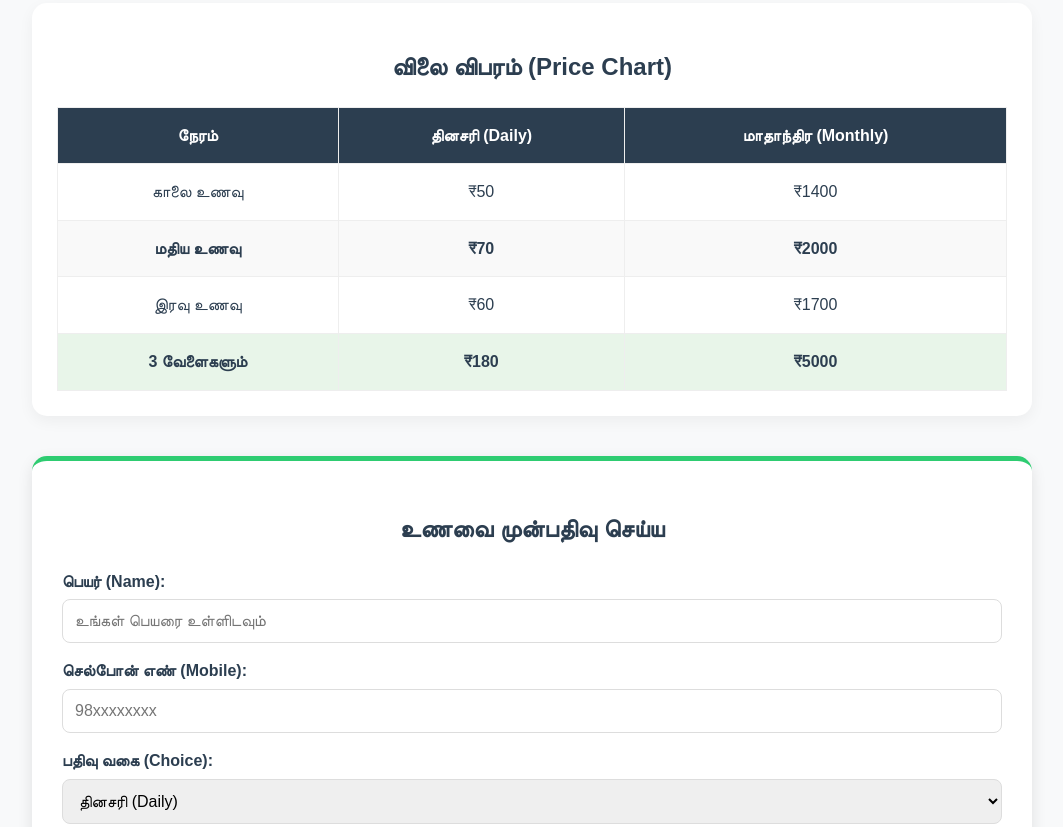
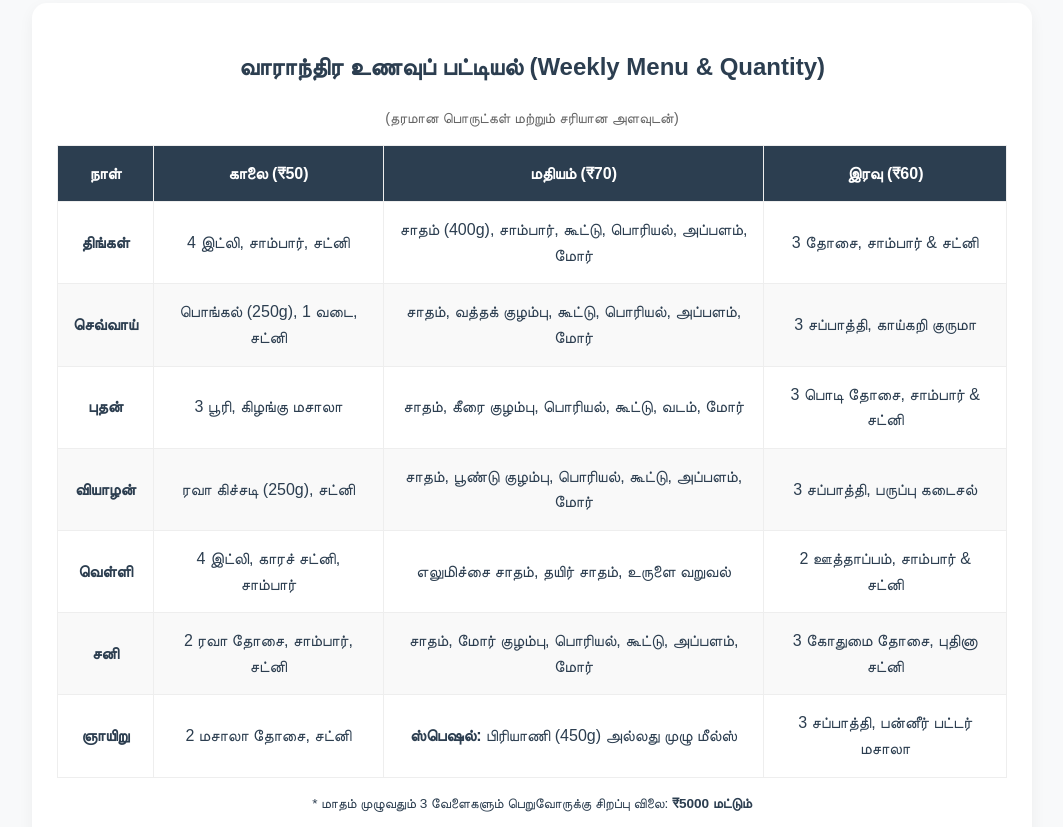
Before and after one commit to myshopallinall/homefoods, a plain HTML site: page index.html in a window 1280 px wide. Shown: the part 670-1497 px from the top of the page, without its empty margins (108-1171 px from the left). Drawn offline with Linux system fonts and the light colour scheme; a web font is replaced by a local one.

Commit message:
Update index.html

```diff
--- a/index.html
+++ b/index.html
@@ -198,6 +198,67 @@
             </div>
         </div>
     </div>
+<div class="price-table-section">
+        <h2 style="text-align: center;">வாராந்திர உணவுப் பட்டியல் (Weekly Menu & Quantity)</h2>
+        <p style="text-align: center; color: #666; font-size: 0.9rem;">(தரமான பொருட்கள் மற்றும் சரியான அளவுடன்)</p>
+        <table>
+            <thead>
+                <tr>
+                    <th>நாள்</th>
+                    <th>காலை (₹50)</th>
+                    <th>மதியம் (₹70)</th>
+                    <th>இரவு (₹60)</th>
+                </tr>
+            </thead>
+            <tbody>
+                <tr>
+                    <td><strong>திங்கள்</strong></td>
+                    <td>4 இட்லி, சாம்பார், சட்னி</td>
+                    <td>சாதம் (400g), சாம்பார், கூட்டு, பொரியல், அப்பளம், மோர்</td>
+                    <td>3 தோசை, சாம்பார் & சட்னி</td>
+                </tr>
+                <tr>
+                    <td><strong>செவ்வாய்</strong></td>
+                    <td>பொங்கல் (250g), 1 வடை, சட்னி</td>
+                    <td>சாதம், வத்தக் குழம்பு, கூட்டு, பொரியல், அப்பளம், மோர்</td>
+                    <td>3 சப்பாத்தி, காய்கறி குருமா</td>
+                </tr>
+                <tr>
+                    <td><strong>புதன்</strong></td>
+                    <td>3 பூரி, கிழங்கு மசாலா</td>
+                    <td>சாதம், கீரை குழம்பு, பொரியல், கூட்டு, வடம், மோர்</td>
+                    <td>3 பொடி தோசை, சாம்பார் & சட்னி</td>
+                </tr>
+                <tr>
+                    <td><strong>வியாழன்</strong></td>
+                    <td>ரவா கிச்சடி (250g), சட்னி</td>
+                    <td>சாதம், பூண்டு குழம்பு, பொரியல், கூட்டு, அப்பளம், மோர்</td>
+                    <td>3 சப்பாத்தி, பருப்பு கடைசல்</td>
+                </tr>
+                <tr>
+                    <td><strong>வெள்ளி</strong></td>
+                    <td>4 இட்லி, காரச் சட்னி, சாம்பார்</td>
+                    <td>எலுமிச்சை சாதம், தயிர் சாதம், உருளை வறுவல்</td>
+                    <td>2 ஊத்தாப்பம், சாம்பார் & சட்னி</td>
+                </tr>
+                <tr>
+                    <td><strong>சனி</strong></td>
+                    <td>2 ரவா தோசை, சாம்பார், சட்னி</td>
+                    <td>சாதம், மோர் குழம்பு, பொரியல், கூட்டு, அப்பளம், மோர்</td>
+                    <td>3 கோதுமை தோசை, புதினா சட்னி</td>
+                </tr>
+                <tr>
+                    <td><strong>ஞாயிறு</strong></td>
+                    <td>2 மசாலா தோசை, சட்னி</td>
+                    <td><strong>ஸ்பெஷல்:</strong> பிரியாணி (450g) அல்லது முழு மீல்ஸ்</td>
+                    <td>3 சப்பாத்தி, பன்னீர் பட்டர் மசாலா</td>
+                </tr>
+            </tbody>
+        </table>
+        <p style="margin-top: 15px; font-size: 0.85rem; color: #2c3e50; text-align: center;">
+            * மாதம் முழுவதும் 3 வேளைகளும் பெறுவோருக்கு சிறப்பு விலை: <strong>₹5000 மட்டும்</strong>
+        </p>
+    </div>
 
     <div class="price-table-section">
         <h2 style="text-align: center;">விலை விபரம் (Price Chart)</h2>
@@ -244,7 +305,7 @@
 
             <div class="form-group">
                 <label>செல்போன் எண் (Mobile):</label>
-                <input type="tel" id="phone" placeholder="98xxxxxxxx" required>
+                <input type="tel" id="phone" placeholder="9865487644" required>
             </div>
 
             <div class="form-group">
@@ -336,7 +397,7 @@
     }).then(() => {
         submitBtn.innerText = "✅ ஆர்டர் செய் (Order via WhatsApp)";
         submitBtn.disabled = false;
-        offerInstall();
+	offerInstall();
         sendToWhatsApp(formData);
     }).catch(err => {
         console.error("Error!", err);
```
